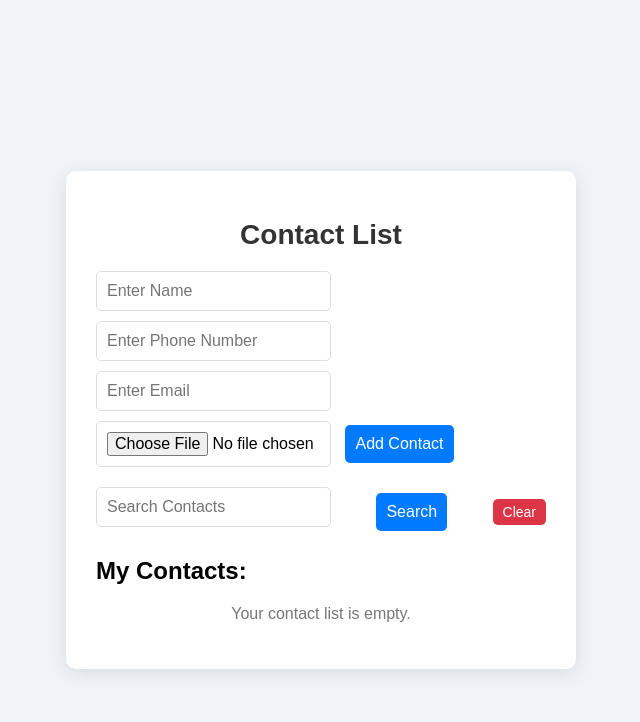
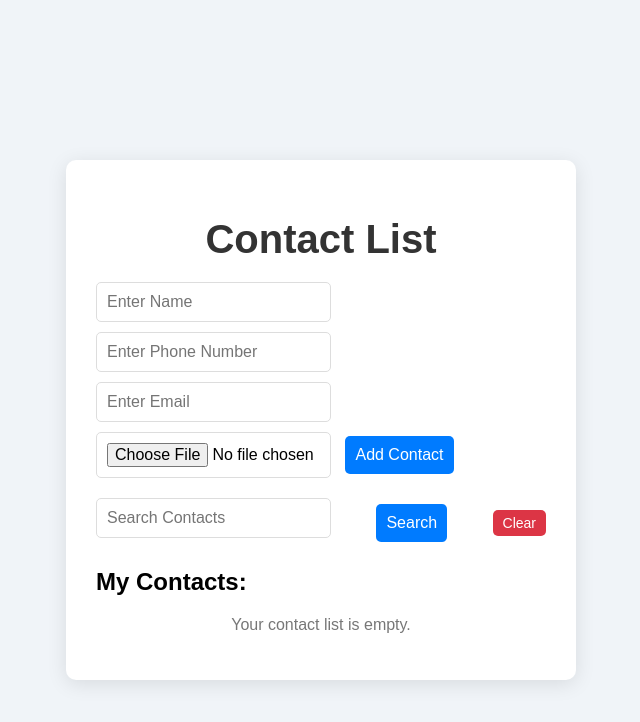
Before and after one commit to jaga-Innovation/JS-sample-projetcts, a plain HTML site: page JS-vertacx/Contact-List.html in a window 1280 px wide. Shown: the whole page, without its empty margins (319-959 px from the left). Drawn offline with Linux system fonts and the light colour scheme.

Commit message:
Update Contact-List.html

```diff
--- a/JS-vertacx/Contact-List.html
+++ b/JS-vertacx/Contact-List.html
@@ -29,7 +29,7 @@
         h1 {
             text-align: center;
             color: #333;
-            font-size: 28px;
+            font-size: 40px;
             margin-bottom: 20px;
         }
 
```
